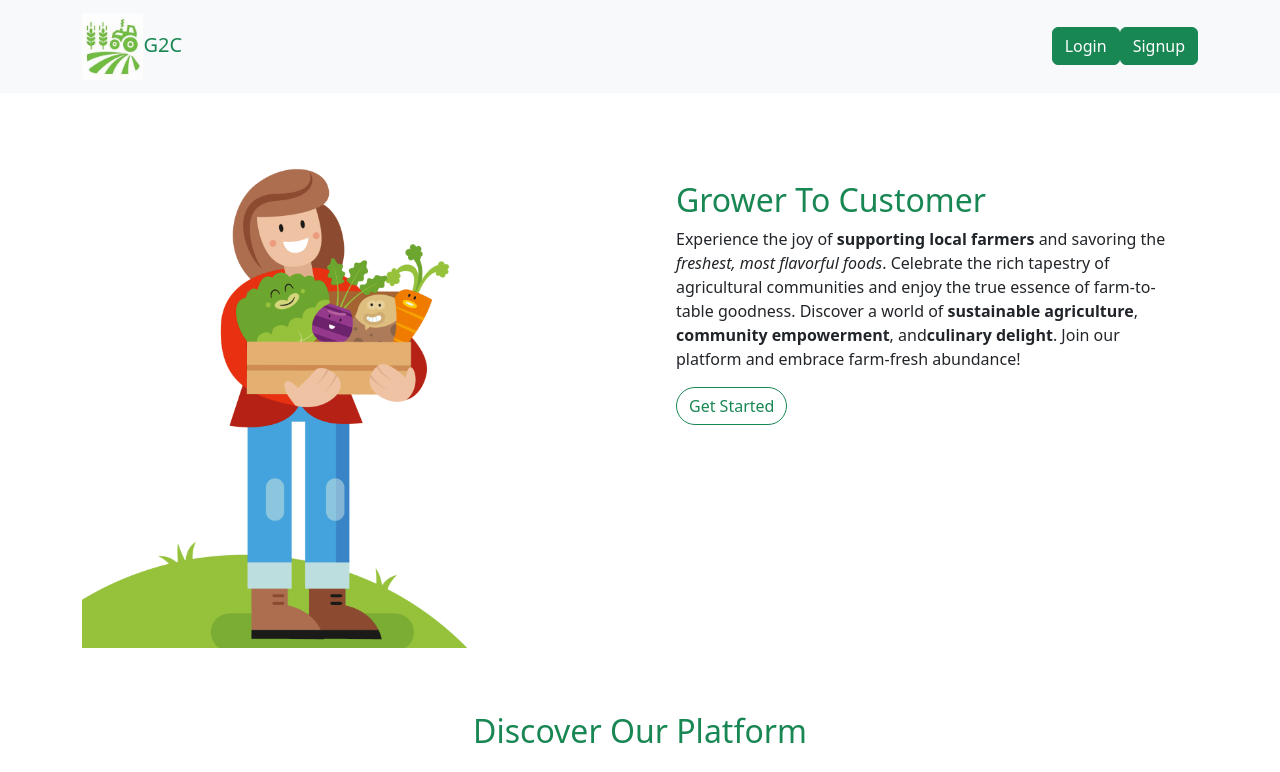
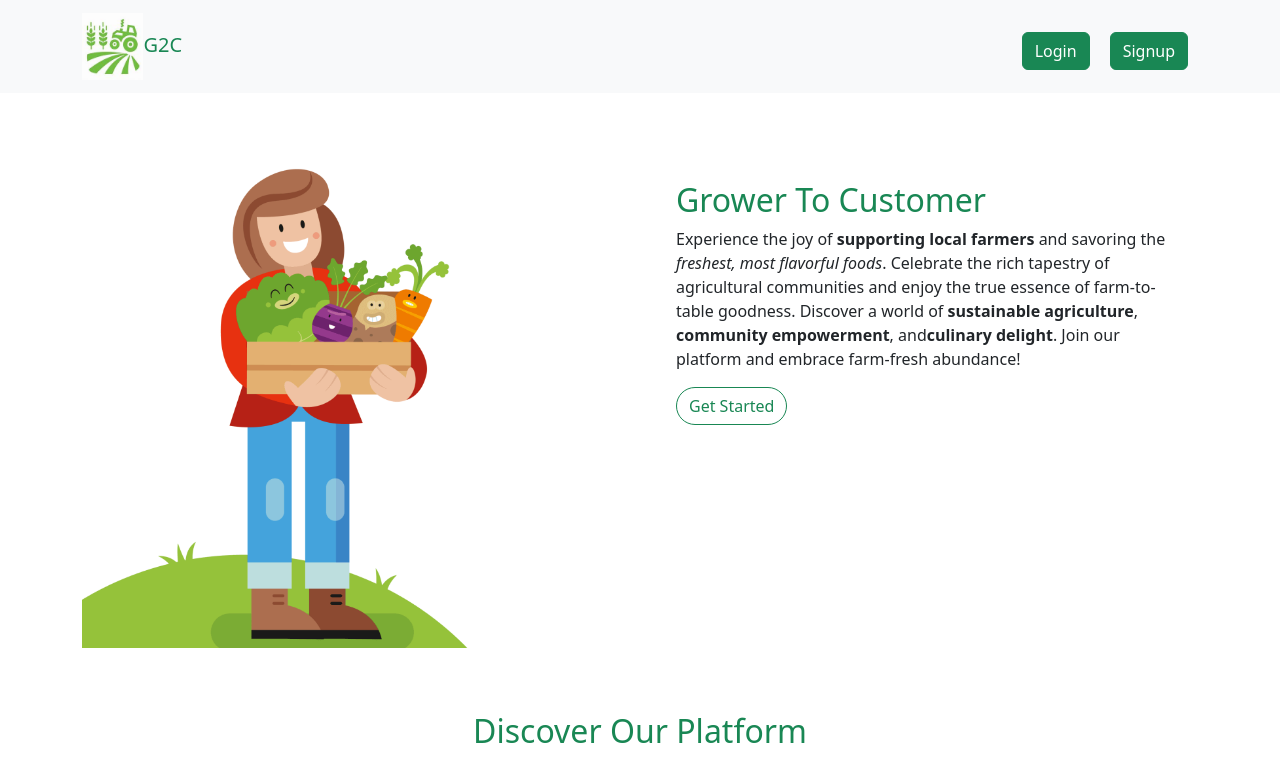
Before and after one commit to manangarg014/frontend-G2C, a React (Vite) app: page / in a window 1280 px wide. Shown: the top 772 px of the page. Built offline with nearby package versions, Linux system fonts and the light colour scheme.

Commit message:
margin in signup and login

```diff
--- a/src/components/NavComponent.jsx
+++ b/src/components/NavComponent.jsx
@@ -125,6 +125,7 @@ function NavComponent() {
               variant="success"
               onClick={loginShow}
               className="mb-2 mb-md-0 mr-md-2"
+              style={{ margin: "10px" }}
             >
               Login
             </Button>
@@ -132,6 +133,7 @@ function NavComponent() {
               variant="success"
               onClick={signupShow}
               className="mb-2 mb-md-0"
+              style={{ margin: "10px" }}
             >
               Signup
             </Button>
```
